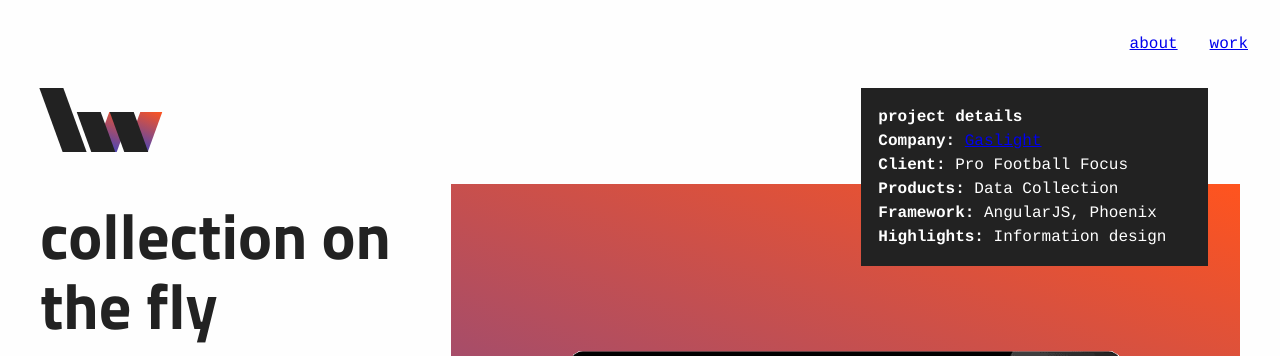
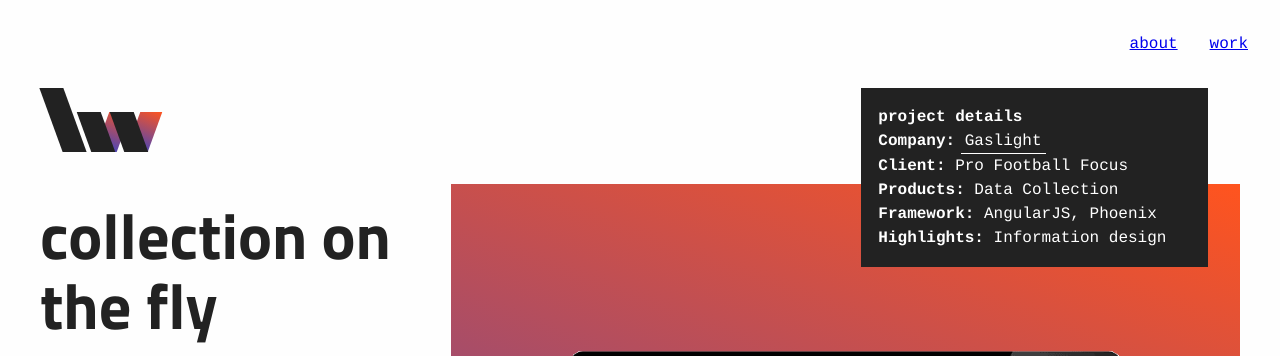
Before and after one commit to lwoodrick/lwoodrick.github.io, a Jekyll site: the page built from portfolio/pff-2.html, in a window 1280 px wide. Shown: the top 356 px of the page. Built offline with Jekyll 4.4.1, drawn with Linux system fonts in a browser that asks for light colours.

Commit message:
What I get for not spinning up the server to check.

```diff
--- a/portfolio/gis.html
+++ b/portfolio/gis.html
@@ -22,7 +22,7 @@
 
 <div class="section-sidebar">
   <h4>Project Details</h4>
-  <p><strong>Company:</strong> <a href="https://teamgaslight.com" class="link-out">Gaslight</a></p>
+  <p><strong>Company:</strong> <a href="https://teamgaslight.com" class="link link--reverse">Gaslight</a></p>
   <p><strong>Client:</strong> GIS Dynamics</p>
   <p><strong>Product:</strong> Go iLawn</p>
   <p><strong>Frameworks:</strong> React, Ruby on Rails</p>
--- a/portfolio/lendkey.html
+++ b/portfolio/lendkey.html
@@ -24,7 +24,7 @@
 
 <div class="section-sidebar">
   <h4>Project Details</h4>
-  <p><strong>Company:</strong> <a href="https://teamgaslight.com" class="link-out">Gaslight</a></p>
+  <p><strong>Company:</strong> <a href="https://teamgaslight.com" class="link link--reverse">Gaslight</a></p>
   <p><strong>Client:</strong> LendKey</p>
   <p><strong>Product:</strong> Lender Landing Page</p>
   <p><strong>Framework:</strong> Ruby on Rails</p>
--- a/portfolio/pff-2.html
+++ b/portfolio/pff-2.html
@@ -19,7 +19,7 @@
 
 <div class="section-sidebar">
   <h4>Project Details</h4>
-  <p><strong>Company:</strong> <a href="https://teamgaslight.com" class="link-out">Gaslight</a></p>
+  <p><strong>Company:</strong> <a href="https://teamgaslight.com" class="link link--reverse">Gaslight</a></p>
   <p><strong>Client:</strong> Pro Football Focus</p>
   <p><strong>Products:</strong> Data Collection</p>
   <p><strong>Framework:</strong> AngularJS, Phoenix</p>
--- a/portfolio/pff.html
+++ b/portfolio/pff.html
@@ -20,7 +20,7 @@
 
 <div class="section-sidebar">
   <h4>Project Details</h4>
-  <p><strong>Company:</strong> <a href="https://teamgaslight.com" class="link-out">Gaslight</a></p>
+  <p><strong>Company:</strong> <a href="https://teamgaslight.com" class="link link--reverse">Gaslight</a></p>
   <p><strong>Client:</strong> Pro Football Focus</p>
   <p><strong>Products:</strong> Reports, Ratings</p>
   <p><strong>Framework:</strong> AngularJS, Ruby on Rails</p>
```
